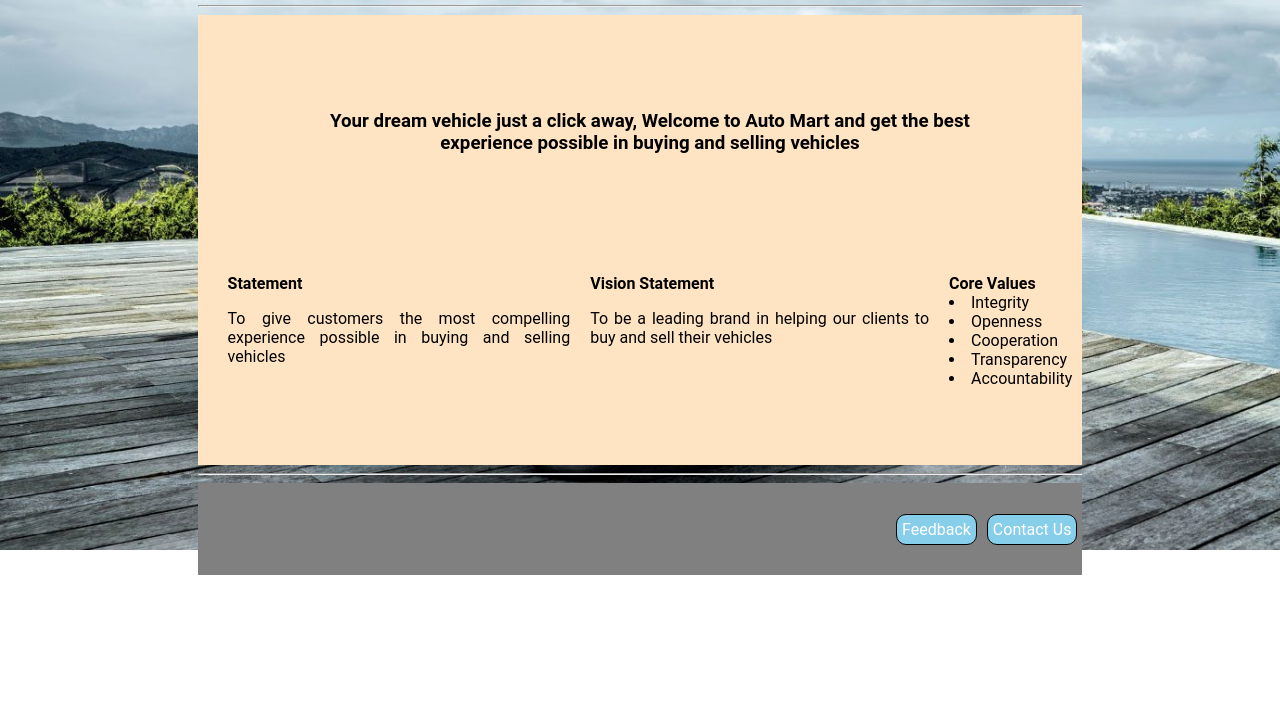
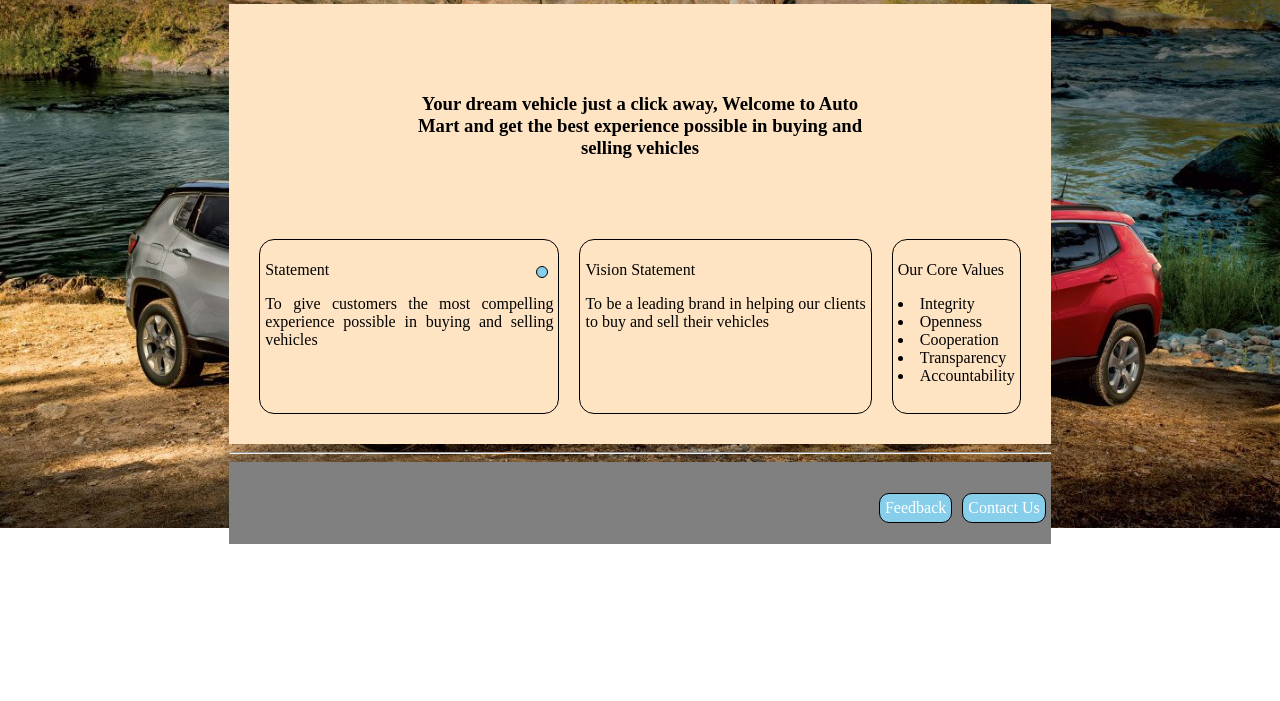
Before and after one commit to momanyi254/Auto_Mart, a plain HTML site: page UI/Homepage.html in a window 1280 px wide. Shown: the part 99-800 px from the top of the page. Drawn offline with Linux system fonts and the light colour scheme.

Commit message:
Revert "UI fixxing the color scheme"
This reverts commit 13432cc6ce2e0d45af704b36e875ac91d5ac0f83.

```diff
--- a/UI/Homepage.html
+++ b/UI/Homepage.html
@@ -48,18 +48,18 @@
 
 
                 <div class="grid-item">
-                    <h4 >
-
-                        Statement</h4>
+                    <p class="">
+                        <a href=""></a>
+                        Statement</p>
                     <P> To give customers the most compelling experience possible in buying and selling vehicles</P>
                 </div>
                 <div class="grid-item">
-                    <h4>Vision Statement</h4>
+                    <p>Vision Statement</p>
 
                     <P>To be a leading brand in helping our clients to buy and sell their vehicles</P>
                 </div>
                 <div class="grid-item">
-                   <h4>Core Values</h4>
+                    <p>Our Core Values</p>
 
                     <li>Integrity</li>
                     <li>Openness</li>
--- a/UI/Main.css
+++ b/UI/Main.css
@@ -22,21 +22,20 @@
 
 body{
 
-background-image:url('images/200.jpg') ;
+background-image:url('images/jeep.jpg') ;
 background-repeat: no-repeat;
 background-size: cover;
 
 }
 .container {
 
-width:70%;
+width:65%;
 border:none;
 margin:auto;
-height:550px;
-font-family: Roboto;
+height:480px
 }
 .header{
-background-image: url('images/ff.jpg');
+background-image: url('images/001.jpg');
 background-repeat: no-repeat;
 background-size: 150px 80px;
 height: 15%;
@@ -91,14 +90,14 @@
 }
 
 .grid-item {
-/* border: 1px solid black; */
+border: 1px solid black;
 border-radius: 15px;
-padding-top: 15px;
+padding: 5px;
 text-align:justify;
 margin:10px 10px;
 }
 .intro{
-width: 85%;
+width: 60%;
 margin: auto;
 padding: 5%;
 text-align: center
@@ -112,14 +111,13 @@
 }
 
 .user{
-height: 450px;
-background-color:bisque;
+height: 400px;
+background-color: bisque;
 color: black;
 margin: auto;
-padding-left:20px;
+padding:20px;
 overflow:auto;
 display: grid;
-font-family:Roboto
 
 }
 
@@ -151,8 +149,3 @@
 caption{
     text-align: left;
 }
-
-h4{
-    margin: 0px;
-    padding: 0px;
-}
```
Also changed, not shown: UI/images/100.jpg (deleted), UI/images/200.jpg (deleted).
